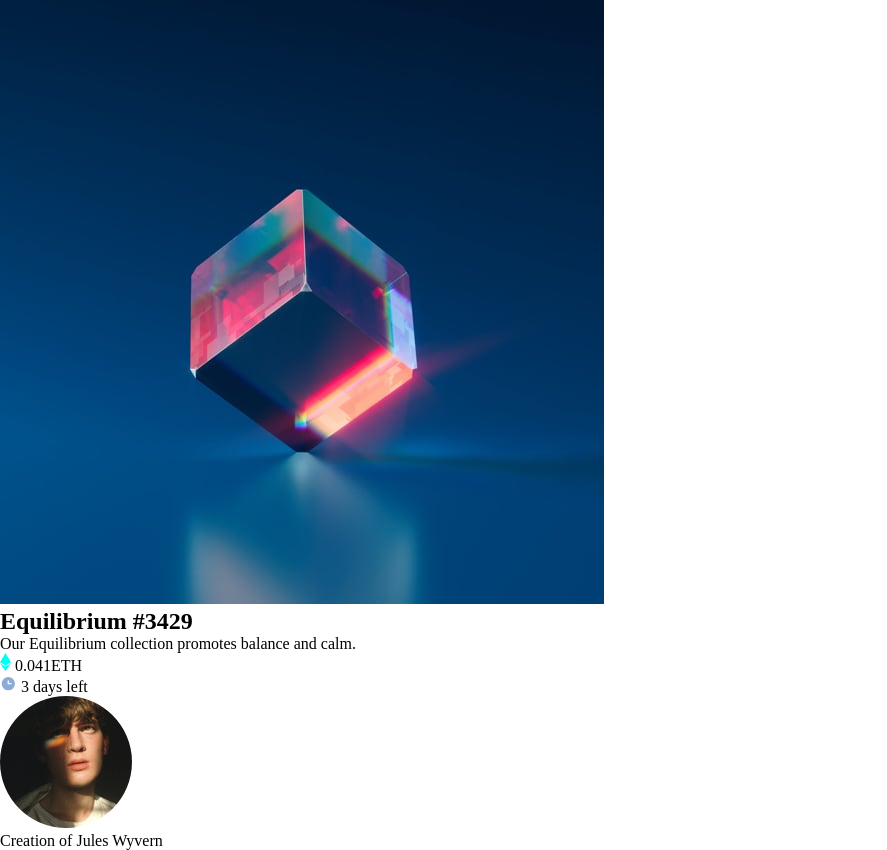
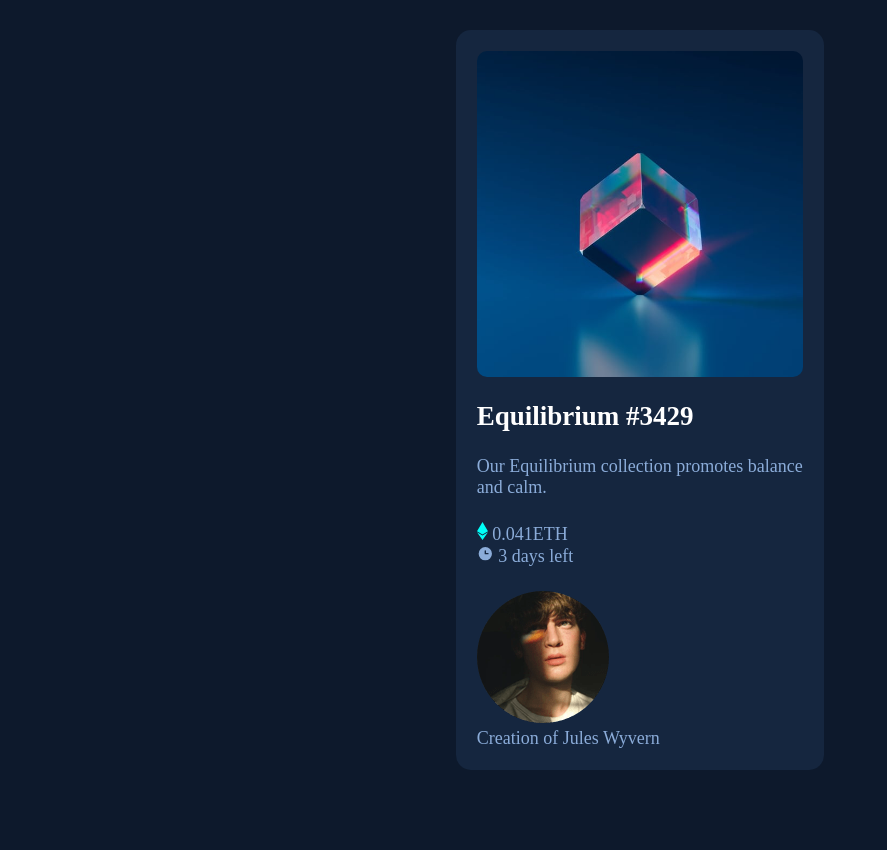
Before and after one commit to brumacosmin/NFT-Preview-card-component, a plain HTML site: page index.html in a window 1280 px wide. Shown: the whole page, without its empty margins (0-887 px from the left). After the commit the page ends 800 px from the top, so only its background shows below. Drawn offline with Linux system fonts and the light colour scheme.

Commit message:
Added the size of the container and initial styles and centering

```diff
--- a/index.html
+++ b/index.html
@@ -8,24 +8,37 @@
     <link rel="stylesheet" href="style.css" />
   </head>
   <body>
-    <main>
-      <img src="./images/image-equilibrium.jpg" alt="Image of an NFT" />
+    <main class="main-container">
+      <img
+        class="main-image"
+        src="./images/image-equilibrium.jpg"
+        alt="Image of an NFT"
+      />
       <h2 class="NFT-name">Equilibrium #3429</h2>
       <p class="NFT-description">
         Our Equilibrium collection promotes balance and calm.
       </p>
       <div class="price-and-time-section">
         <p class="price">
-          <img src="./images/icon-ethereum.svg" alt="icon of Ethereum" />
+          <img
+            class="icon"
+            src="./images/icon-ethereum.svg"
+            alt="icon of Ethereum"
+          />
           0.041ETH
         </p>
         <p class="time-left">
-          <img src="./images/icon-clock.svg" alt="icon of a clock" /> 3 days
-          left
+          <img
+            class="icon"
+            src="./images/icon-clock.svg"
+            alt="icon of a clock"
+          />
+          3 days left
         </p>
       </div>
       <div class="author-details-section">
         <img
+          class="avatar"
           src="./images/image-avatar.png"
           alt="Image of the creator of the NFT"
         />
--- a/style.css
+++ b/style.css
@@ -12,3 +12,39 @@
   padding: 0;
   box-sizing: border-box;
 }
+
+body {
+  background-color: var(--background-color);
+  height: 100vh;
+  font-size: 1.125rem;
+  display: grid;
+  place-content: center;
+  color: var(--soft-blue);
+}
+
+.main-container {
+  background-color: var(--dark-blue-card);
+  max-width: 23rem;
+  border-radius: 15px;
+  padding: 1.3rem;
+  display: flex;
+  flex-direction: column;
+  gap: 1.5rem;
+}
+
+/*main image*/
+
+.main-image {
+  width: 100%;
+  border-radius: 10px;
+}
+
+/*title and description section*/
+
+.NFT-name {
+  color: var(--white);
+}
+
+/*price section*/
+
+/*author section*/
```
